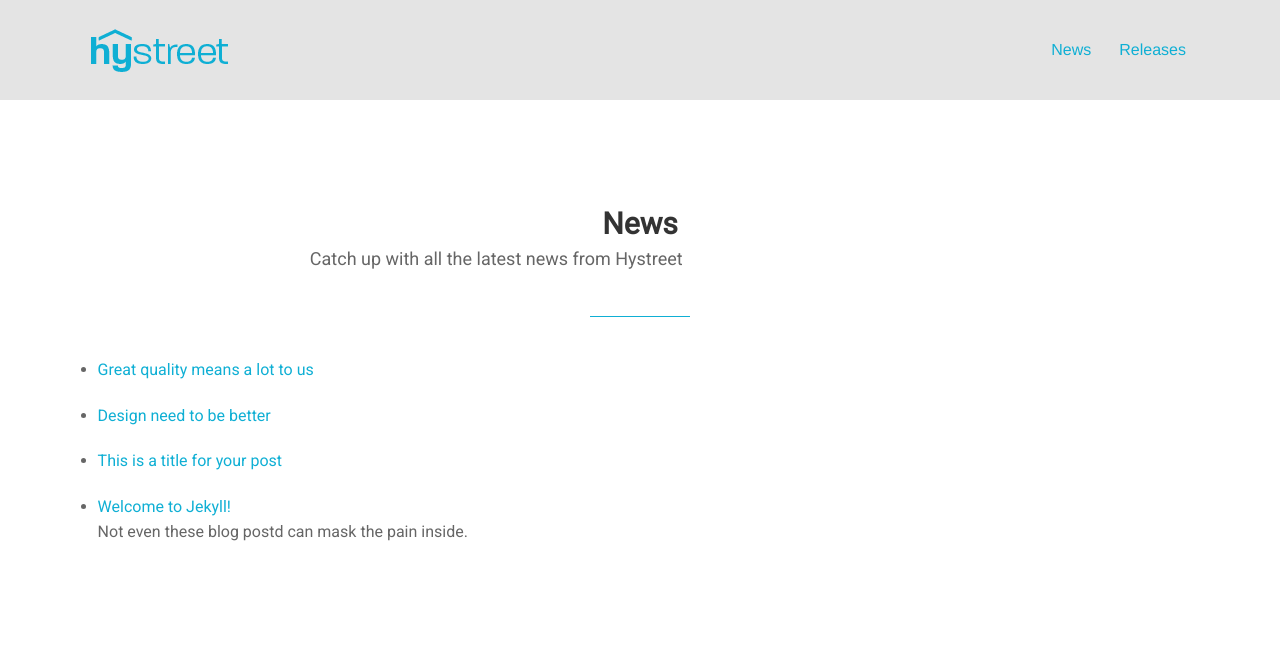
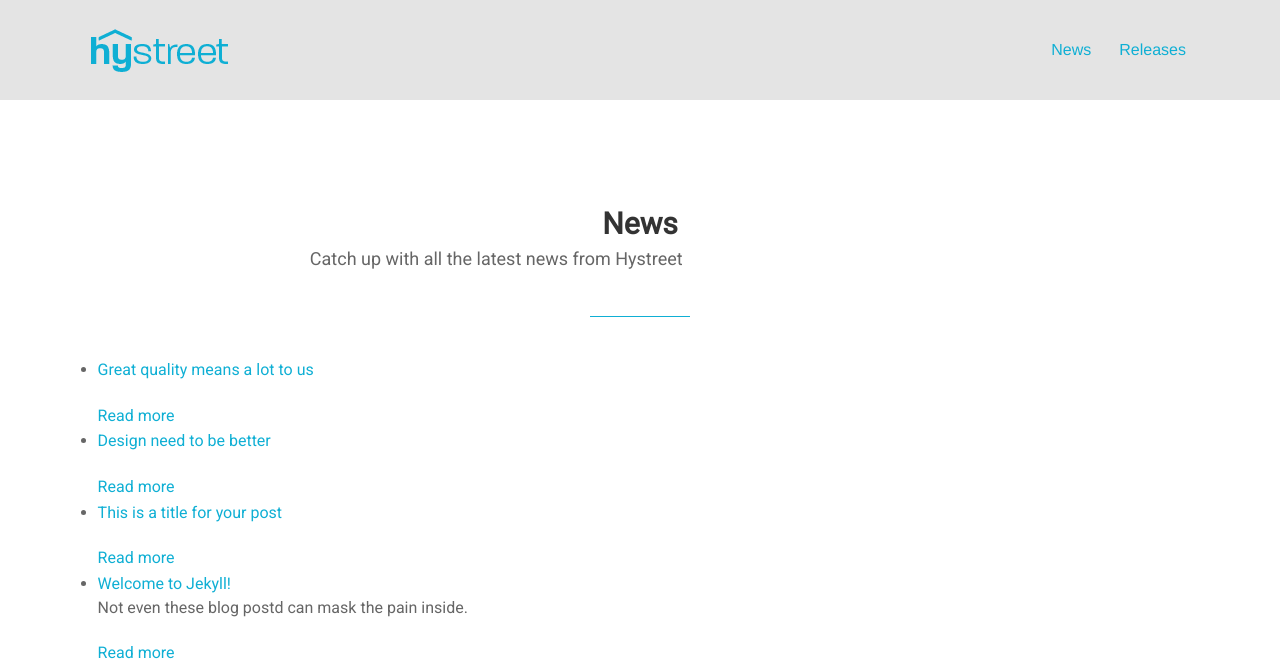
Before and after one commit to josh-brough/learninghub, a Jekyll site: the page built from news/index.html, in a window 1280 px wide, cut to the strip 0-664 px from the top of the page. Built offline with Jekyll 4.4.1, drawn with Linux system fonts in a browser that asks for light colours; some web fonts are replaced; a script that is not in the unit is left out.

Commit message:
adding read more button

```diff
--- a/news/index.html
+++ b/news/index.html
@@ -10,6 +10,7 @@ section_id: home
       <a href="{{ post.url }}">{{ post.title }}</a>
       <p>{{ post.description }}</p
       <p class='shortline'></p>
+      <a href="{{ post.url }}">Read more</a>
     </li>
   {% endfor %}
 </ul>
```
